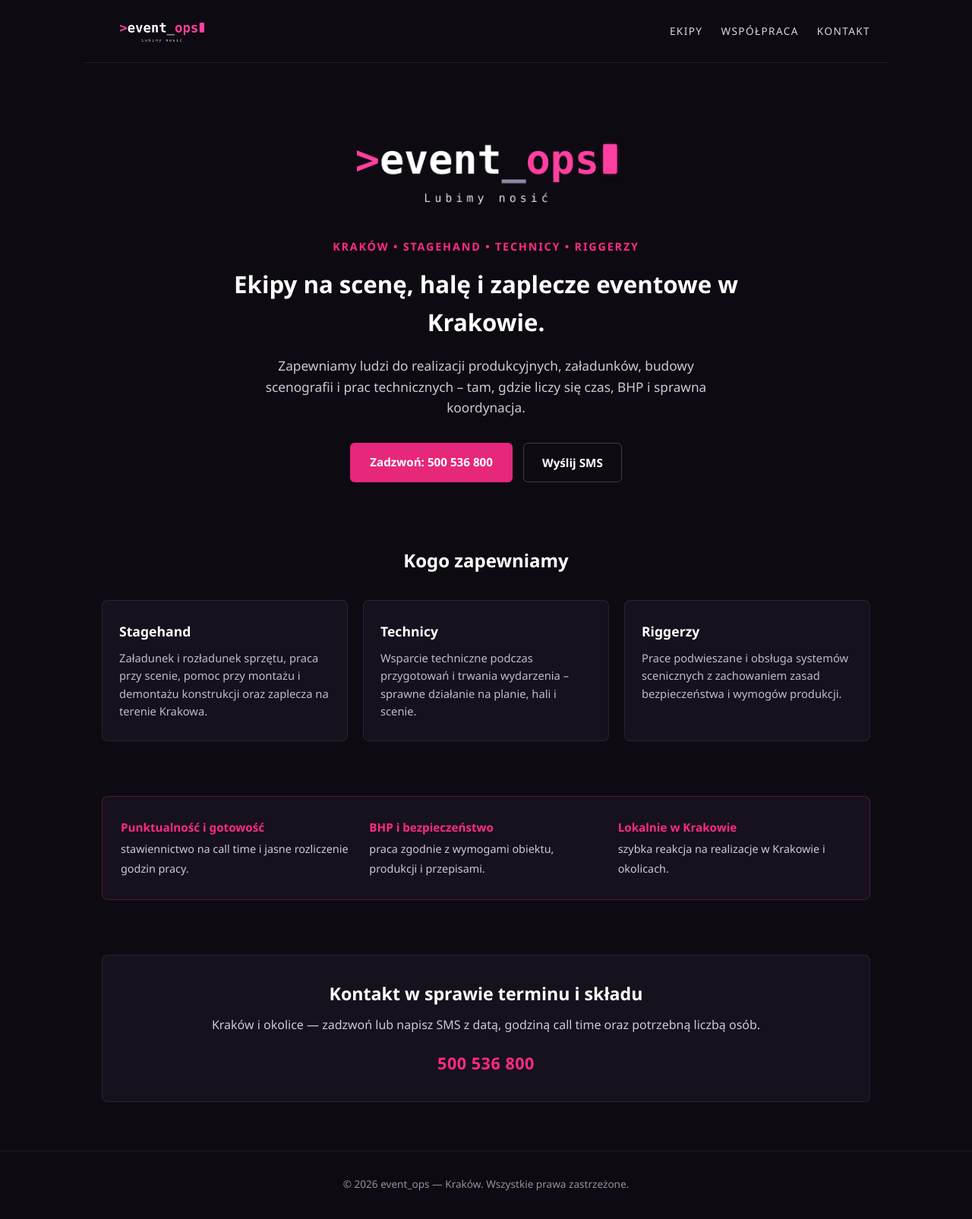
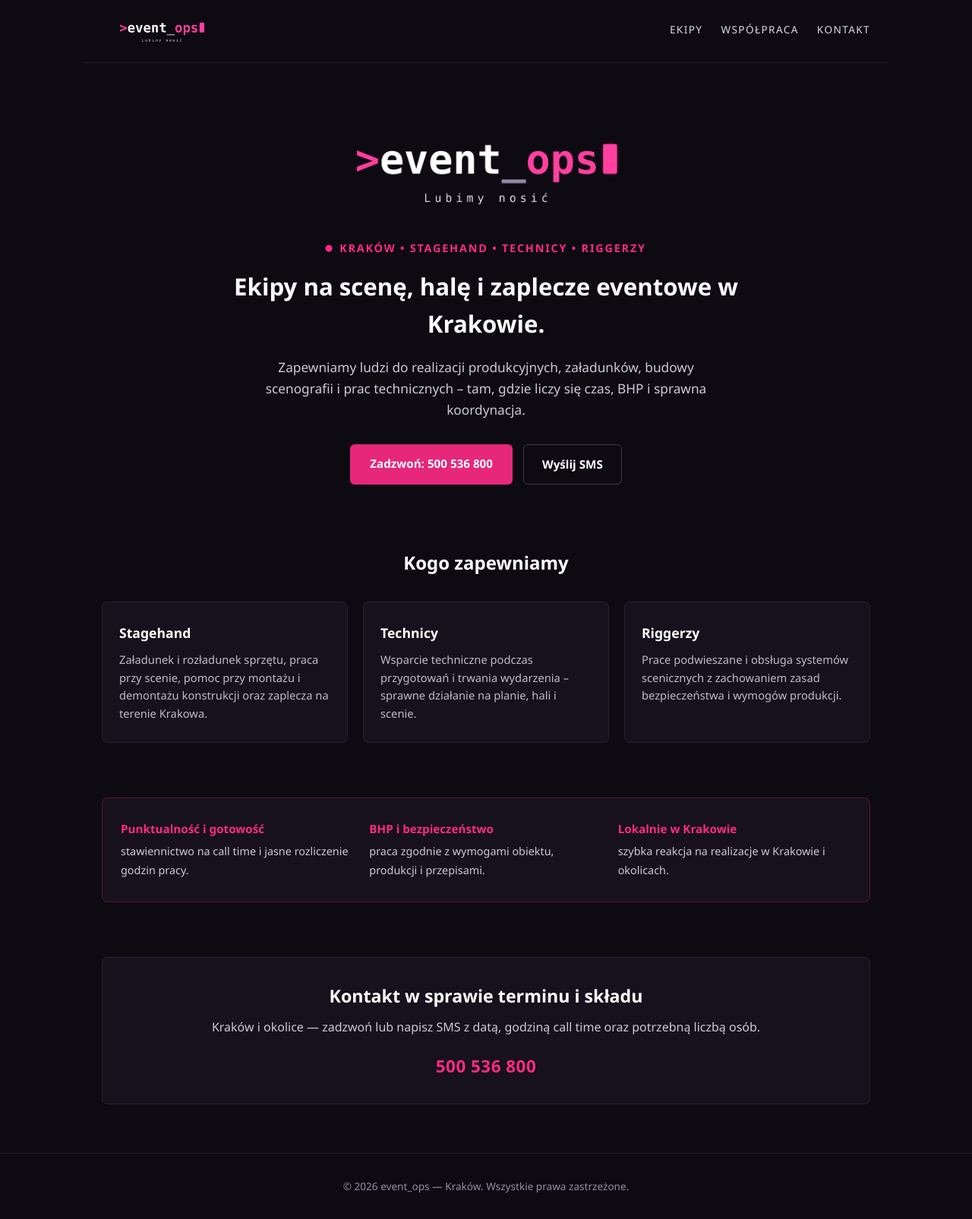
Before and after one commit to MatizEO/eventops, a plain HTML site: page index.html in a window 1280 px wide. Shown: the whole page at 76% size. Drawn offline with Linux system fonts and the light colour scheme.

Commit message:
Update index.html

```diff
--- a/index.html
+++ b/index.html
@@ -12,7 +12,32 @@
             background-color: #0e0a12;
             color: #ffffff;
             line-height: 1.6;
+            overflow-x: hidden;
         }
+
+        /* Animacje kluczowe */
+        @keyframes fadeUp {
+            from {
+                opacity: 0;
+                transform: translateY(18px);
+            }
+            to {
+                opacity: 1;
+                transform: translateY(0);
+            }
+        }
+
+        @keyframes pulseDot {
+            0%, 100% {
+                transform: scale(1);
+                box-shadow: 0 0 0 0 rgba(255, 42, 133, 0.7);
+            }
+            50% {
+                transform: scale(1.15);
+                box-shadow: 0 0 0 8px rgba(255, 42, 133, 0);
+            }
+        }
+
         header {
             display: flex;
             justify-content: space-between;
@@ -28,7 +53,13 @@
             height: 42px;
             width: auto;
             display: block;
+            transition: transform 0.25s ease, opacity 0.25s ease;
         }
+        .brand-logo:hover {
+            transform: scale(1.04);
+        }
+
+        /* Animowane podkreślenie w nawigacji */
         nav {
             display: flex;
             gap: 24px;
@@ -37,16 +68,36 @@
             letter-spacing: 1.4px;
         }
         nav a {
+            position: relative;
             color: #dcd6e5;
             text-decoration: none;
             text-transform: uppercase;
+            padding-bottom: 4px;
+            transition: color 0.25s ease;
         }
-        nav a:hover { color: #ff2a85; }
+        nav a::after {
+            content: '';
+            position: absolute;
+            left: 0;
+            bottom: 0;
+            width: 0;
+            height: 2px;
+            background-color: #ff2a85;
+            transition: width 0.25s ease;
+        }
+        nav a:hover {
+            color: #ffffff;
+        }
+        nav a:hover::after {
+            width: 100%;
+        }
+
         .hero {
             max-width: 880px;
             margin: 0 auto;
             padding: 76px 24px 64px;
             text-align: center;
+            animation: fadeUp 0.7s ease-out both;
         }
         .hero-logo {
             max-width: 100%;
@@ -55,14 +106,30 @@
             height: auto;
             margin: 0 auto 24px;
             display: block;
+            transition: transform 0.35s ease, filter 0.35s ease;
+        }
+        .hero-logo:hover {
+            transform: scale(1.03);
+            filter: drop-shadow(0 0 18px rgba(255, 42, 133, 0.28));
         }
         .role-bar {
+            display: inline-flex;
+            align-items: center;
+            gap: 10px;
             color: #ff2a85;
             font-size: 0.9rem;
             font-weight: 600;
             letter-spacing: 1.8px;
             text-transform: uppercase;
             margin-bottom: 14px;
+        }
+        .status-dot {
+            width: 8px;
+            height: 8px;
+            border-radius: 50%;
+            background-color: #ff2a85;
+            display: inline-block;
+            animation: pulseDot 2s infinite;
         }
         .hero h1 {
             font-size: 1.95rem;
@@ -76,6 +143,8 @@
             max-width: 640px;
             margin: 0 auto 32px;
         }
+
+        /* Animowane przyciski */
         .cta-group {
             display: flex;
             justify-content: center;
@@ -91,8 +160,17 @@
             border-radius: 6px;
             font-weight: 600;
             font-size: 0.95rem;
+            transition: transform 0.2s ease, background-color 0.2s ease, box-shadow 0.25s ease;
         }
-        .btn:hover { background-color: #ff2a85; }
+        .btn:hover {
+            background-color: #ff2a85;
+            transform: translateY(-2px);
+            box-shadow: 0 8px 24px rgba(255, 42, 133, 0.35);
+        }
+        .btn:active {
+            transform: translateY(0);
+        }
+
         .btn-secondary {
             display: inline-block;
             padding: 13px 24px;
@@ -103,15 +181,23 @@
             border: 1px solid rgba(255, 255, 255, 0.2);
             font-weight: 600;
             font-size: 0.95rem;
+            transition: transform 0.2s ease, border-color 0.2s ease, color 0.2s ease, box-shadow 0.25s ease;
         }
         .btn-secondary:hover {
             border-color: #ff2a85;
             color: #ff2a85;
+            transform: translateY(-2px);
+            box-shadow: 0 8px 20px rgba(255, 42, 133, 0.14);
         }
+        .btn-secondary:active {
+            transform: translateY(0);
+        }
+
         .offer {
             max-width: 1060px;
             margin: 0 auto;
             padding: 20px 24px 72px;
+            animation: fadeUp 0.8s ease-out 0.15s both;
         }
         .offer h2 {
             text-align: center;
@@ -123,25 +209,40 @@
             grid-template-columns: repeat(auto-fit, minmax(260px, 1fr));
             gap: 20px;
         }
+
+        /* Animowane karty */
         .card {
             background-color: #16111c;
             border: 1px solid rgba(255, 255, 255, 0.08);
             border-radius: 8px;
             padding: 26px 22px;
+            transition: transform 0.25s ease, border-color 0.25s ease, box-shadow 0.25s ease, background-color 0.25s ease;
+        }
+        .card:hover {
+            transform: translateY(-5px);
+            border-color: rgba(255, 42, 133, 0.45);
+            background-color: #1b1423;
+            box-shadow: 0 12px 28px rgba(0, 0, 0, 0.45);
         }
         .card h3 {
             font-size: 1.1rem;
             margin-bottom: 10px;
             color: #ffffff;
+            transition: color 0.25s ease;
+        }
+        .card:hover h3 {
+            color: #ff2a85;
         }
         .card p {
             color: #c2bacd;
             font-size: 0.92rem;
         }
+
         .standards {
             max-width: 1060px;
             margin: 0 auto 72px;
             padding: 0 24px;
+            animation: fadeUp 0.8s ease-out 0.25s both;
         }
         .standards-box {
             background-color: #16111c;
@@ -151,6 +252,10 @@
             display: grid;
             grid-template-columns: repeat(auto-fit, minmax(220px, 1fr));
             gap: 20px;
+            transition: border-color 0.25s ease;
+        }
+        .standards-box:hover {
+            border-color: rgba(255, 42, 133, 0.5);
         }
         .standards-item strong {
             display: block;
@@ -162,6 +267,7 @@
             color: #cfc8d8;
             font-size: 0.9rem;
         }
+
         .contact-box {
             max-width: 1060px;
             margin: 0 auto 64px;
@@ -173,6 +279,10 @@
             border-radius: 8px;
             padding: 32px 24px;
             text-align: center;
+            transition: border-color 0.25s ease;
+        }
+        .contact-inner:hover {
+            border-color: rgba(255, 42, 133, 0.35);
         }
         .contact-inner h2 {
             font-size: 1.45rem;
@@ -184,19 +294,32 @@
         }
         .phone-link {
             display: inline-block;
-            font-size: 1.35rem;
+            font-size: 1.4rem;
             font-weight: 700;
             color: #ff2a85;
             text-decoration: none;
             letter-spacing: 0.5px;
+            transition: transform 0.2s ease, text-shadow 0.2s ease;
         }
-        .phone-link:hover { text-decoration: underline; }
+        .phone-link:hover {
+            transform: scale(1.05);
+            text-shadow: 0 0 16px rgba(255, 42, 133, 0.45);
+        }
+
         footer {
             text-align: center;
             padding: 32px 24px;
             border-top: 1px solid rgba(255, 255, 255, 0.08);
             color: #968ea2;
             font-size: 0.85rem;
+        }
+
+        /* Szanowanie ustawień systemowych użytkownika (ograniczenie ruchu) */
+        @media (prefers-reduced-motion: reduce) {
+            *, *::before, *::after {
+                animation: none !important;
+                transition: none !important;
+            }
         }
     </style>
 </head>
@@ -213,7 +336,10 @@
 
     <section class="hero">
         <img src="logot.png" alt="event_ops" class="hero-logo">
-        <div class="role-bar">Kraków • Stagehand • Technicy • Riggerzy</div>
+        <div class="role-bar">
+            <span class="status-dot"></span>
+            Kraków • Stagehand • Technicy • Riggerzy
+        </div>
         <h1>Ekipy na scenę, halę i zaplecze eventowe w Krakowie.</h1>
         <p>Zapewniamy ludzi do realizacji produkcyjnych, załadunków, budowy scenografii i prac technicznych – tam, gdzie liczy się czas, BHP i sprawna koordynacja.</p>
         <div class="cta-group">
```
